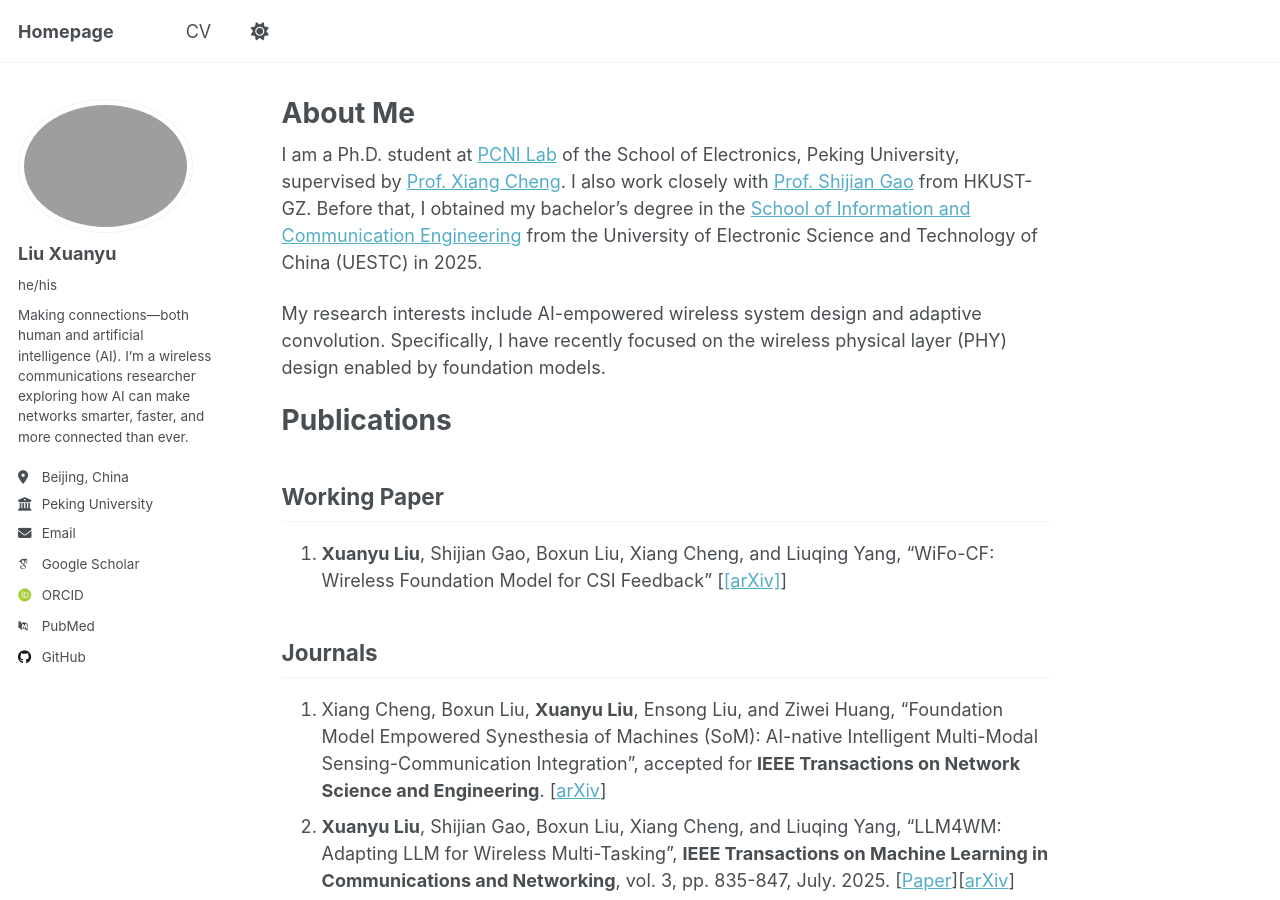
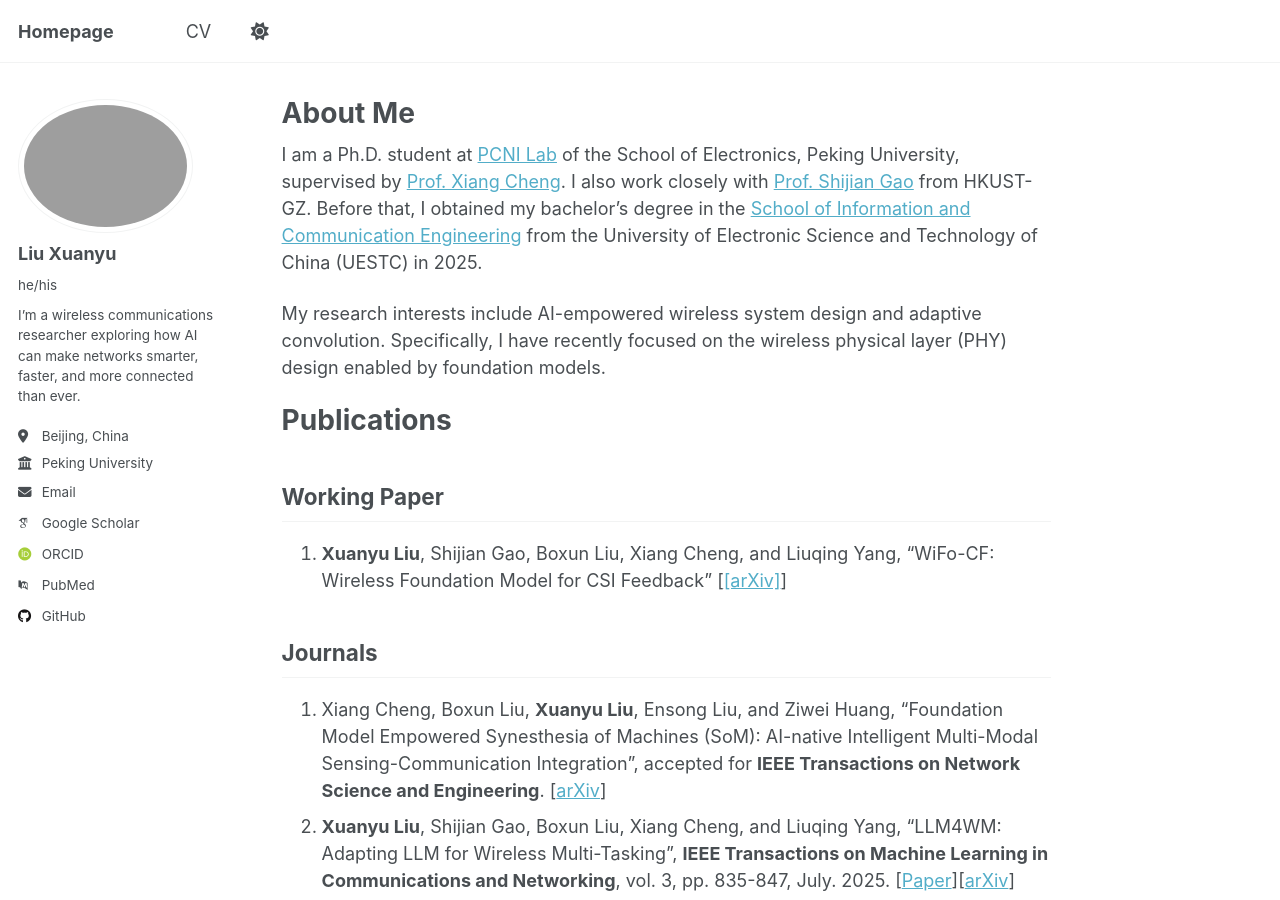
Before and after one commit to xuanyv/xuanyv.github.io, a Jekyll site: the page built from _pages/about.md, in a window 1280 px wide and 900 px high. Built offline with Jekyll 4.4.1, drawn with Linux system fonts in a browser that asks for light colours; some web fonts are replaced; a script that is not in the unit is left out.

Commit message:
Update _config.yml

```diff
--- a/_config.yml
+++ b/_config.yml
@@ -25,7 +25,7 @@ author:
   avatar           : "myphoto.jpg"
   name             : "Liu Xuanyu"
   pronouns         : "he/his "# example: "she/her"
-  bio              : "Making connections—both human and artificial intelligence (AI). I’m a wireless communications researcher exploring how AI can make networks smarter, faster, and more connected than ever."
+  bio              : "I’m a wireless communications researcher exploring how AI can make networks smarter, faster, and more connected than ever."
   location         : "Beijing, China"
   employer         : "Peking University"
   uri              : # URL
```
